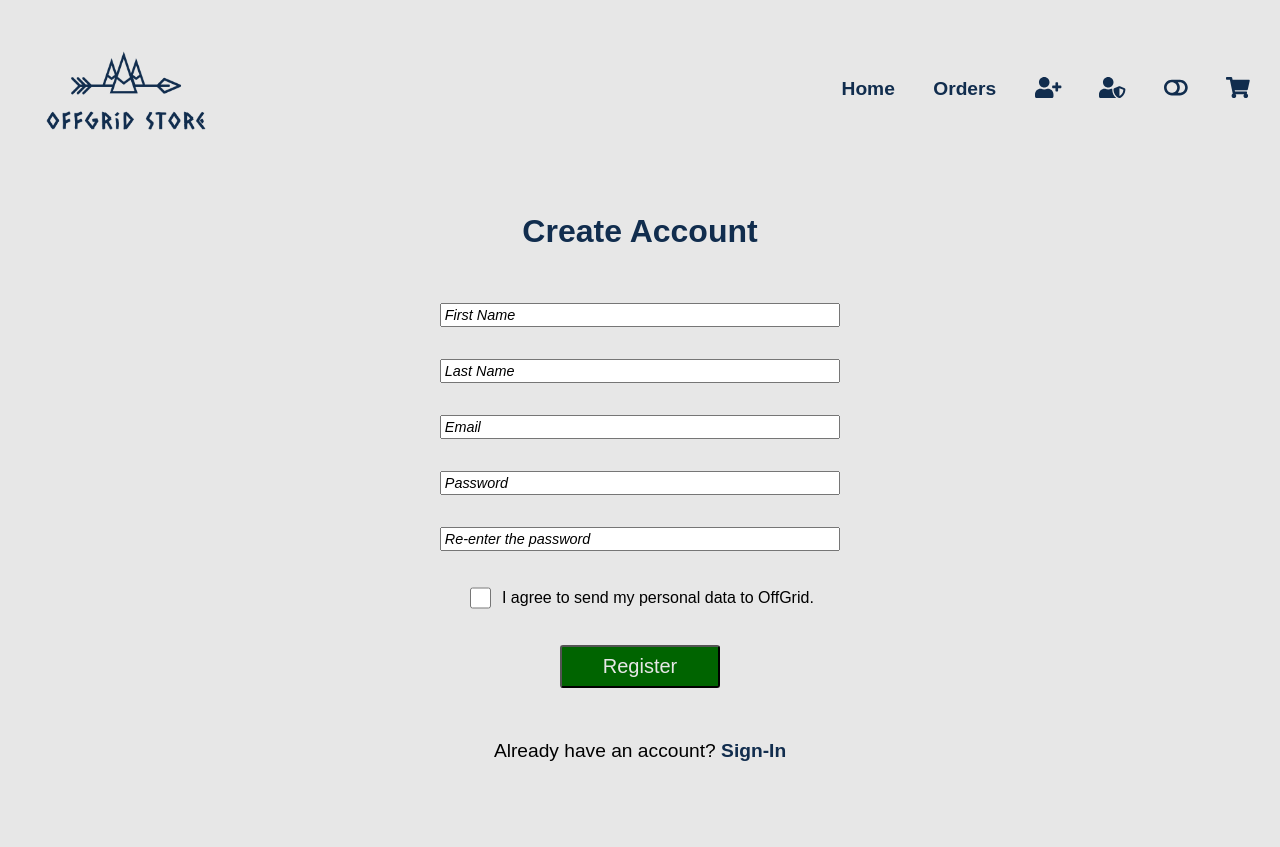
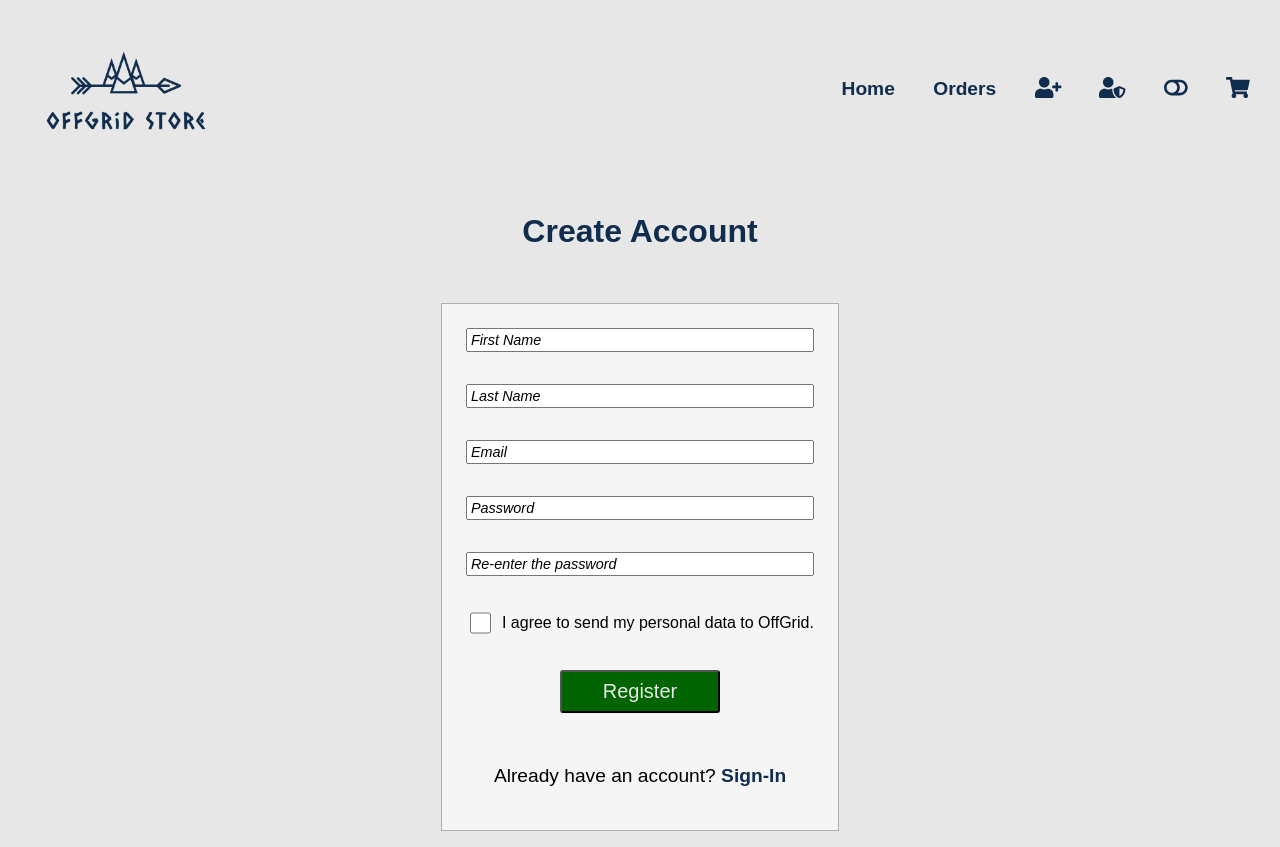
Before and after one commit to adrianklivecz/offgrid-angular-petproject, an Angular app: page /register in a window 1280 px wide. Before the commit the page ends 800 px from the top, so only its background shows below. Built offline with nearby package versions, Linux system fonts and the light colour scheme.

Commit message:
feat: style the form

```diff
--- a/src/app/login/login.component.html
+++ b/src/app/login/login.component.html
@@ -10,6 +10,6 @@
             <input type="password" placeholder="Enter your password" />
         </div>
         <button type="submit" class="login__button">Log In</button>
-        <p class="form__login-redirect">Don't have an account? <span><a routerLink="register">Sign-up</a></span></p>
+        <p class="form__login-redirect">Don't have an account? <span><a routerLink="/register">Sign-up</a></span></p>
     </form>
 </div>
--- a/src/app/login/login.component.scss
+++ b/src/app/login/login.component.scss
@@ -19,8 +19,9 @@
     flex-wrap: wrap;
     align-items: center;
     gap: 2rem;
-    max-width: 60rem;
-    width: 100%;
+    padding: 1.5rem;
+    border: $card-border-light;
+    background-color: #f5f5f5;
 
     input {
       height: 1.5rem;
--- a/src/app/register/register.component.scss
+++ b/src/app/register/register.component.scss
@@ -19,8 +19,9 @@
     flex-wrap: wrap;
     align-items: center;
     gap: 2rem;
-    max-width: 60rem;
-    width: 100%;
+    padding: 1.5rem;
+    border: $card-border-light;
+    background-color: #f5f5f5;
 
     input {
       height: 1.5rem;
```
